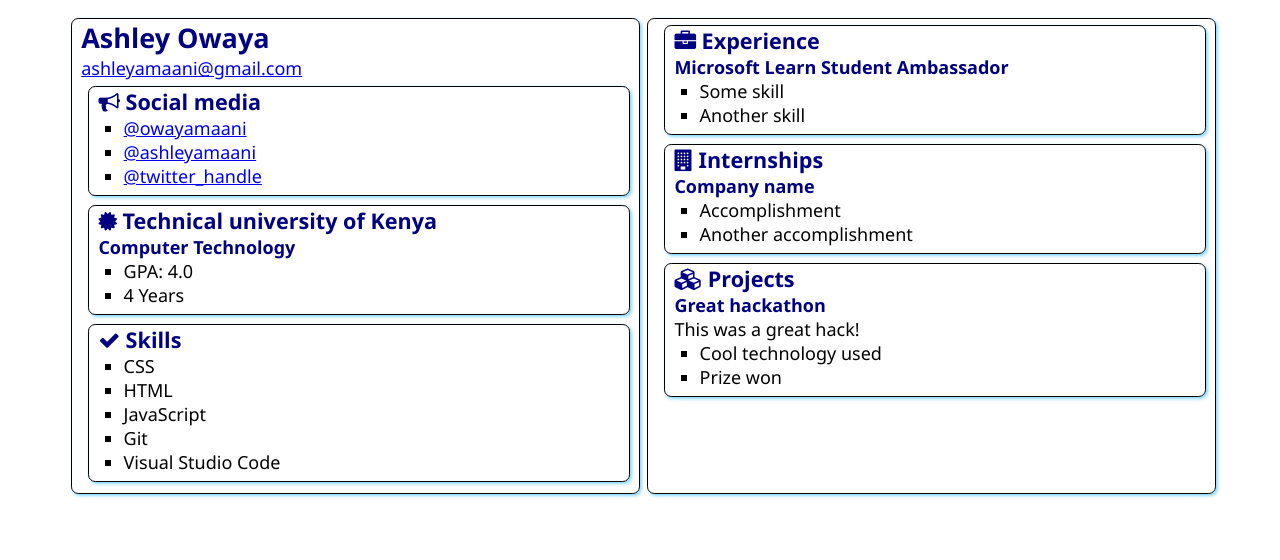
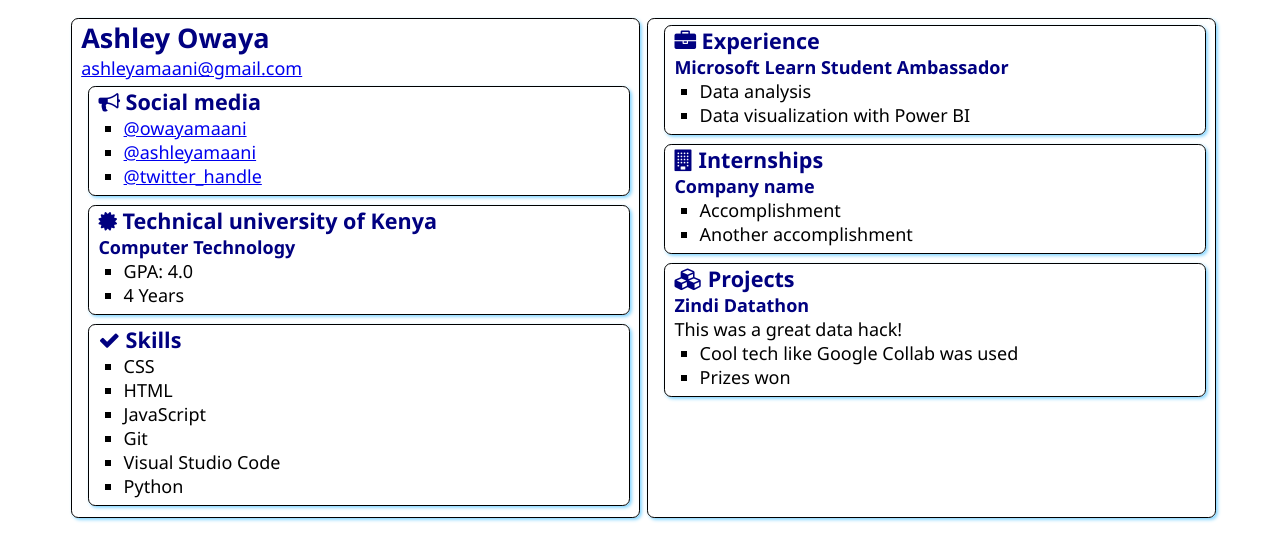
Before and after one commit to owayamaani/SATechnicalOnboarding, a plain HTML site: page src/index.html in a window 1280 px wide. Drawn offline with Linux system fonts and the light colour scheme.

Commit message:
updates
updates to my static app

```diff
--- a/src/index.html
+++ b/src/index.html
@@ -52,6 +52,7 @@
                     <li>JavaScript</li>
                     <li>Git</li>
                     <li>Visual Studio Code</li>
+                    <li>Python</li>
                 </ul>
             </section>
         </article>
@@ -63,8 +64,8 @@
                 </h2>
                 <h3>Microsoft Learn Student Ambassador</h3>
                 <ul>
-                    <li>Some skill</li>
-                    <li>Another skill</li>
+                    <li>Data analysis</li>
+                    <li>Data visualization with Power BI</li>
                 </ul>
             </section>
             <section class="box">
@@ -85,11 +86,11 @@
                     Projects
                 </h2>
 
-                <h3>Great hackathon</h3>
-                <div>This was a great hack!</div>
+                <h3>Zindi Datathon</h3>
+                <div>This was a great data hack!</div>
                 <ul>
-                    <li>Cool technology used</li>
-                    <li>Prize won</li>
+                    <li>Cool tech like Google Collab was used</li>
+                    <li>Prizes won</li>
                 </ul>
             </section>
         </article>
```
